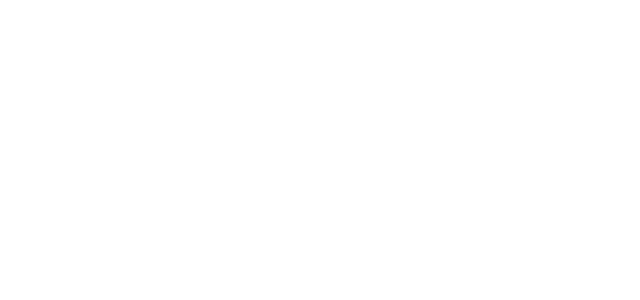
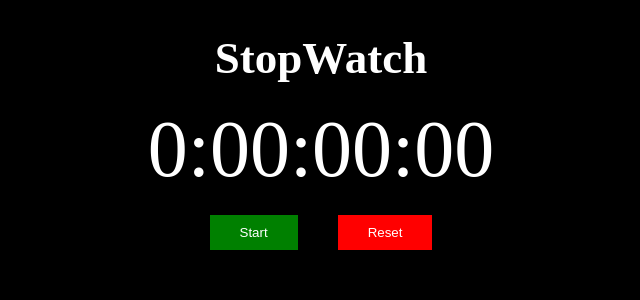
Before and after one commit to Narotam-Mishra/react-faqs-practice, a React (Vite) app: page / in a window 1280 px wide. Shown: the top 300 px of the page, without its empty margins (319-959 px from the left). Built offline with nearby package versions, Linux system fonts and the light colour scheme.

Commit message:
react-faq_1.3_added

```diff
--- a/src/App.jsx
+++ b/src/App.jsx
@@ -1,4 +1,5 @@
 import './App.css';
+import StopWatch from './components/StopWatch';
 // import JSObjectAsFolder from './components/JSObjectAsFolder';
 // import DynamicSearch from './components/DynamicSearch';
 // import ThrottledComponent from './components/ThrottledComponent';
@@ -21,6 +22,7 @@ function App() {
       {/* <ThrottledComponent /> */}
       {/* <DynamicSearch /> */}
       {/* <JSObjectAsFolder /> */}
+      <StopWatch />
       </>
   )
 }
--- /dev/null
+++ b/src/components/StopWatch.jsx
@@ -0,0 +1,63 @@
+import { useEffect, useState } from 'react';
+import '../styles/stopwatch.css';
+
+const StopWatch = () => {
+  // state to change and store time
+  const [time, setTime] = useState(0);
+
+//   state to check whether stopwatch is running or not
+const [isRunning, setIsRunning] = useState(false);
+
+useEffect(() => {
+    let intervalId;
+    if(isRunning){
+        // setting time from 0 to 1 in every 10 millisecond using setInterval()
+        intervalId = setInterval(() => setTime(time+1), 10);
+    }
+    // clean up task
+    return () => clearInterval(intervalId);
+}, [isRunning, time])
+
+  // hours calculation
+  let hours = Math.floor(time / 360000);
+
+  // minutes calculation
+  let minutes = Math.floor((time % 360000) / 6000);
+
+  // seconds calculation
+  let seconds = Math.floor((time % 6000) / 100);
+
+  // milliseconds calculation
+  let milliseconds = time % 1000;
+
+  //   method to start and stop timer
+  const startAndStopTimer = () => {
+    setIsRunning(!isRunning);
+  }
+
+  // method to reset timer back to 0
+  const reset = () => {
+    setTime(0);
+  }
+
+  return (
+    <div className="stopwatch-container">
+      <h2 className='header-text'>StopWatch</h2>
+      <p className="stopwatch-time">
+        {hours}:{minutes.toString().padStart(2, "0")}:
+        {seconds.toString().padStart(2, "0")}:
+        {milliseconds.toString().padStart(2, "0")}
+      </p>
+      <div className="stopwatch-buttons">
+        <button className="stopwatch-button" onClick={startAndStopTimer}>
+          {isRunning ? "Stop" : "Start"}
+        </button>
+        <button className="stopwatch-button" onClick={reset}>
+          Reset
+        </button>
+      </div>
+    </div>
+  );
+}
+
+export default StopWatch
--- /dev/null
+++ b/src/styles/stopwatch.css
@@ -0,0 +1,36 @@
+body {
+    background-color: #000;
+}
+
+.header-text{
+    font-size: 45px;
+    color: #fff;
+}
+
+.stopwatch-time {
+    margin-top: 20px;
+    text-align: center;
+    color: #fff;
+    font-size: 80px;
+}
+
+.stopwatch-buttons {
+    display: flex;
+    justify-content: center;
+}
+
+.stopwatch-buttons button {
+    margin: 20px;
+    border: none;
+    padding: 10px 30px;
+    cursor: pointer;
+    color: #fff;
+}
+
+.stopwatch-buttons button:first-child {
+    background-color: green;
+}
+
+.stopwatch-buttons button:last-child {
+    background-color: red;
+}
```
